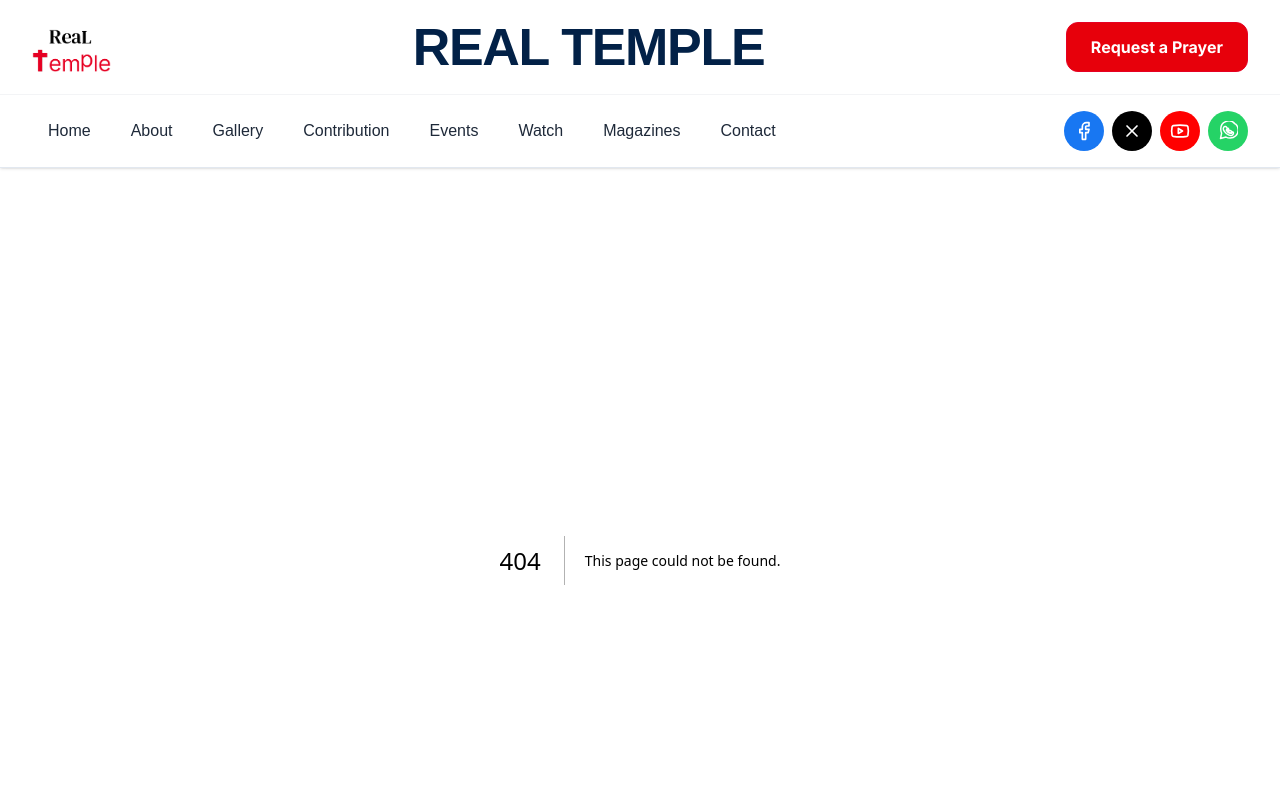
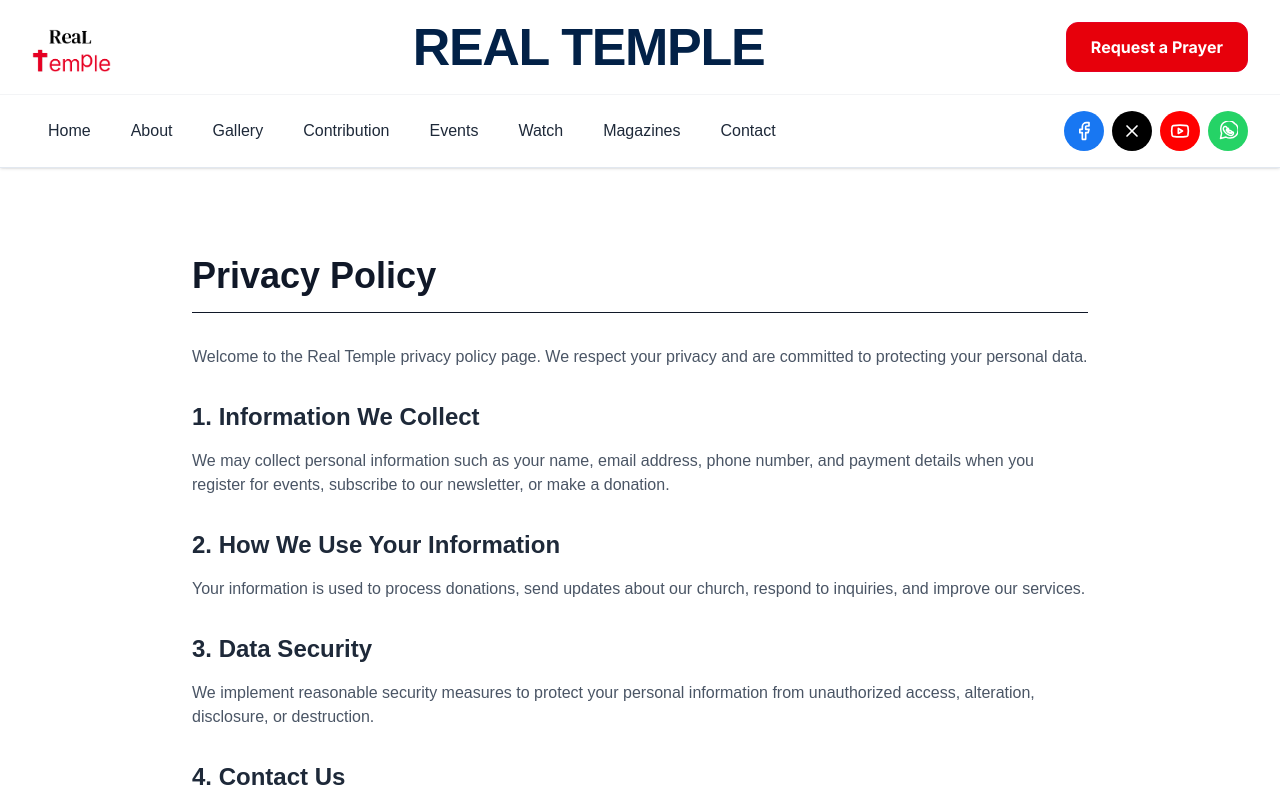
Before and after one commit to varalakshmi-ngs/real, a Next.js app in the folder frontend/: page /privacy in a window 1280 px wide. Before the commit this address had no page. Shown: the top 800 px of the page. Built offline with nearby package versions, Linux system fonts and the light colour scheme; a web font is replaced by a local one.

Commit message:
Fix the bugs

```diff
--- /dev/null
+++ b/frontend/app/privacy/page.jsx
@@ -0,0 +1,44 @@
+import React from "react";
+
+export default function PrivacyPage() {
+  return (
+    <div className="min-h-screen bg-white py-24 px-6 sm:px-12 lg:px-24">
+      <div className="max-w-4xl mx-auto space-y-8">
+        <h1 className="text-4xl font-serif font-bold text-gray-900 border-b pb-4">
+          Privacy Policy
+        </h1>
+        <p className="text-gray-600">
+          Welcome to the Real Temple privacy policy page. We respect your privacy and are committed to protecting your personal data.
+        </p>
+
+        <section className="space-y-4">
+          <h2 className="text-2xl font-semibold text-gray-800">1. Information We Collect</h2>
+          <p className="text-gray-600">
+            We may collect personal information such as your name, email address, phone number, and payment details when you register for events, subscribe to our newsletter, or make a donation.
+          </p>
+        </section>
+
+        <section className="space-y-4">
+          <h2 className="text-2xl font-semibold text-gray-800">2. How We Use Your Information</h2>
+          <p className="text-gray-600">
+            Your information is used to process donations, send updates about our church, respond to inquiries, and improve our services.
+          </p>
+        </section>
+
+        <section className="space-y-4">
+          <h2 className="text-2xl font-semibold text-gray-800">3. Data Security</h2>
+          <p className="text-gray-600">
+            We implement reasonable security measures to protect your personal information from unauthorized access, alteration, disclosure, or destruction.
+          </p>
+        </section>
+
+        <section className="space-y-4">
+          <h2 className="text-2xl font-semibold text-gray-800">4. Contact Us</h2>
+          <p className="text-gray-600">
+            If you have any questions connecting to this privacy policy or our privacy practices, please contact us at our provided contact information.
+          </p>
+        </section>
+      </div>
+    </div>
+  );
+}
--- a/frontend/components/HomeComponents/Home_ChurchGallery.jsx
+++ b/frontend/components/HomeComponents/Home_ChurchGallery.jsx
@@ -3,6 +3,7 @@ import { useRouter } from "next/navigation";
 import React, { useEffect, useState } from "react";
 import { motion } from "framer-motion";
 import { API, APIURL } from "@/Core/rl";
+import ImageLoader from "@/utils/ImageLoader";
 
 export default function Home_ChurchGallery({ limit = 5 }) {
   const route = useRouter();
@@ -75,13 +76,11 @@ export default function Home_ChurchGallery({ limit = 5 }) {
               transition={{ duration: 0.5, delay: index * 0.15 }}
               whileHover={{ scale: 1.02 }}
             >
-              <img
+              <ImageLoader
+                containerClassName="h-[300px] w-full"
                 className="h-[300px] w-full object-cover transition-transform duration-500 hover:scale-110"
                 src={`${APIURL}/${img.image?.replace(/^\/+/, "")}`}
                 alt="Church Gallery"
-                onError={(e) => {
-                  e.target.src = "/fallback.jpeg"; // add a fallback image in public folder
-                }}
               />
             </motion.div>
           );
--- a/frontend/components/give-now/GiveNowWaysToGive.jsx
+++ b/frontend/components/give-now/GiveNowWaysToGive.jsx
@@ -5,6 +5,7 @@ import { useRazorpayPayment } from "@/Hooks/useRazorpayPayment";
 import { motion, AnimatePresence } from "framer-motion";
 import { CheckCircle2, Heart, X } from "lucide-react";
 import { API } from "@/Core/rl";
+import ImageLoader from "@/utils/ImageLoader";
 
 const ManualDonationModal = ({ isOpen, onClose, donorName, amount, onConfirm }) => {
   const [isSubmitting, setIsSubmitting] = useState(false);
@@ -103,14 +104,11 @@ const ManualDonationModal = ({ isOpen, onClose, donorName, amount, onConfirm })
                     {/* Right Side: QR Code */}
                     <div className="flex-1 flex flex-col items-center justify-center space-y-4">
                       <div className="p-3 bg-white rounded-3xl shadow-inner border border-gray-100">
-                        <img
+                        <ImageLoader
                           src="/images/manual-donation-qr.jpeg"
                           alt="QR Code"
-                          className="w-40 h-40 object-contain"
-                          onError={(e) => {
-                            e.target.onerror = null;
-                            e.target.src = "/images/GiveNowQr.png";
-                          }}
+                          containerClassName="w-40 h-40"
+                          className="w-full h-full object-contain"
                         />
                       </div>
 
--- /dev/null
+++ b/frontend/utils/ImageLoader.jsx
@@ -0,0 +1,32 @@
+"use client";
+import React, { useState } from "react";
+
+export default function ImageLoader({ src, alt, className, containerClassName }) {
+  const [loaded, setLoaded] = useState(false);
+  const [error, setError] = useState(false);
+
+  // If there's an error loading the image, we can just return a broken image placeholder or null to hide it completely
+  if (error) {
+    return (
+      <div className={`flex items-center justify-center bg-gray-100 ${containerClassName || className}`}>
+        <span className="text-gray-400 text-sm">Image not found</span>
+      </div>
+    );
+  }
+
+  return (
+    <div className={`relative overflow-hidden ${containerClassName || ""}`}>
+      {/* Loading Skeleton */}
+      {!loaded && <div className="absolute inset-0 bg-gray-200 animate-pulse" />}
+
+      {/* Actual Image */}
+      <img
+        src={src}
+        alt={alt}
+        className={`${className} ${loaded ? "opacity-100" : "opacity-0"} transition-opacity duration-300`}
+        onLoad={() => setLoaded(true)}
+        onError={() => setError(true)}
+      />
+    </div>
+  );
+}
```
Also changed, not shown: 1 other file (tests, documents, lock files or other folders).
